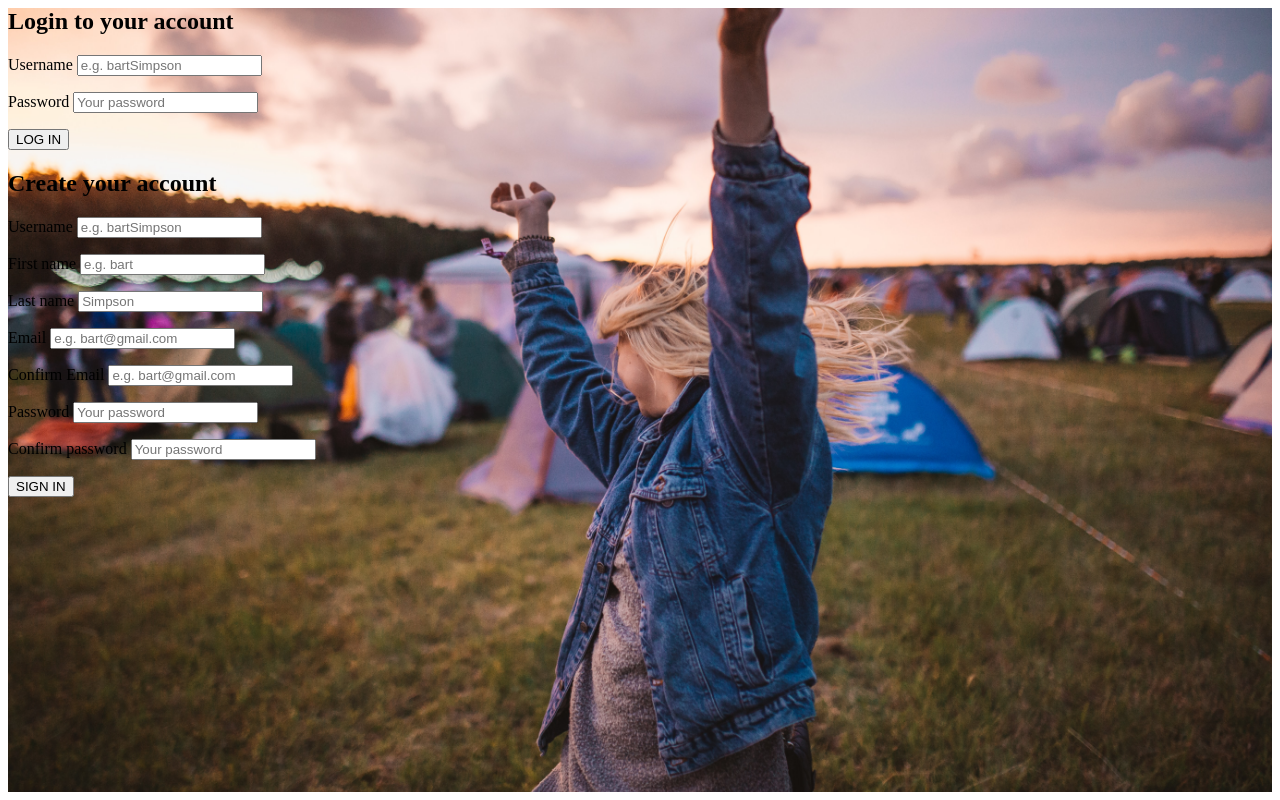
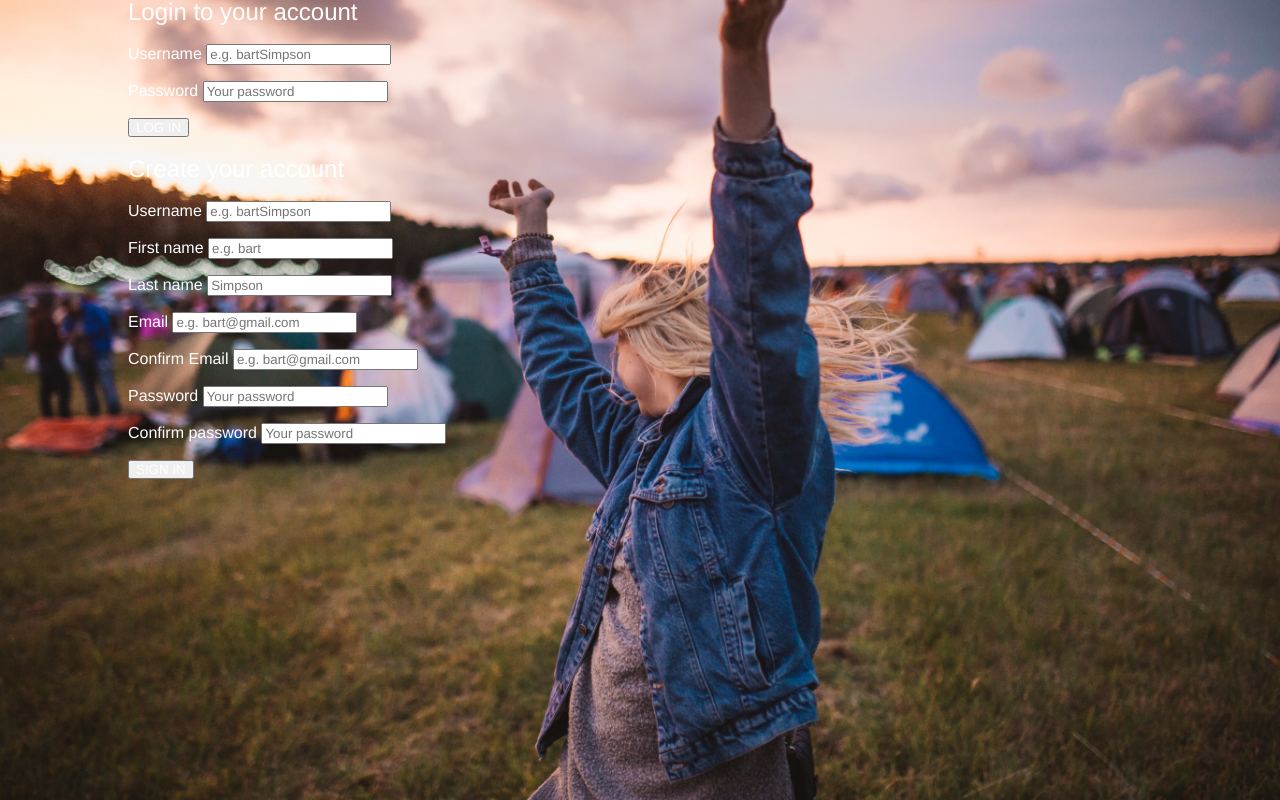
Before and after one commit to kiyoIshi/Smotify, a PHP site: page /register.php in a window 1280 px wide. Run offline with PHP 8.4, Linux system fonts and the light colour scheme.

Commit message:
create login container

```diff
--- a/assets/css/register.css
+++ b/assets/css/register.css
@@ -1,3 +1,10 @@
+html,
+body {
+  padding: 0;
+  margin: 0;
+  height: 100%;
+}
+
 #background {
   background-color: #000;
   background-image: url(../images/bg.jpg);
@@ -7,3 +14,18 @@
   height: 100%;
   width: 100%;
 }
+
+#loginContainer * {
+  color: #fff;
+  font-family: 'Helvetiva Neue', 'Helvetica', 'Arial', sans-serif;
+  font-weight: normal;
+  line-height: 1em;
+  box-sizing: border-box;
+}
+
+#loginContainer {
+  width: 80%;
+  margin: 0 auto;
+  position: relative;
+  min-width: 1024px;
+}
--- a/register.php
+++ b/register.php
@@ -30,6 +30,7 @@
 </head>
 <body>
   <div id="background">
+    <div id="loginContainer">
       <div id='inputContainer'>
         <form id="loginForm" action="register.php" method="POST">
           <h2>Login to your account</h2>
@@ -99,5 +100,5 @@
         </form>
       </div>
     </div>
-
+  </div>
 </body>
```
Lines whose indentation alone changed are shown as unchanged.
